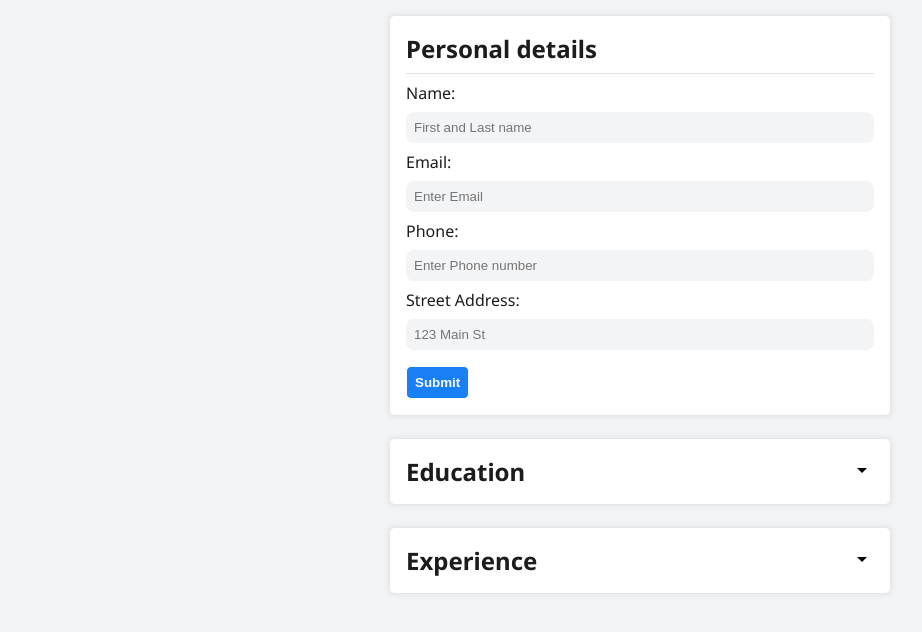
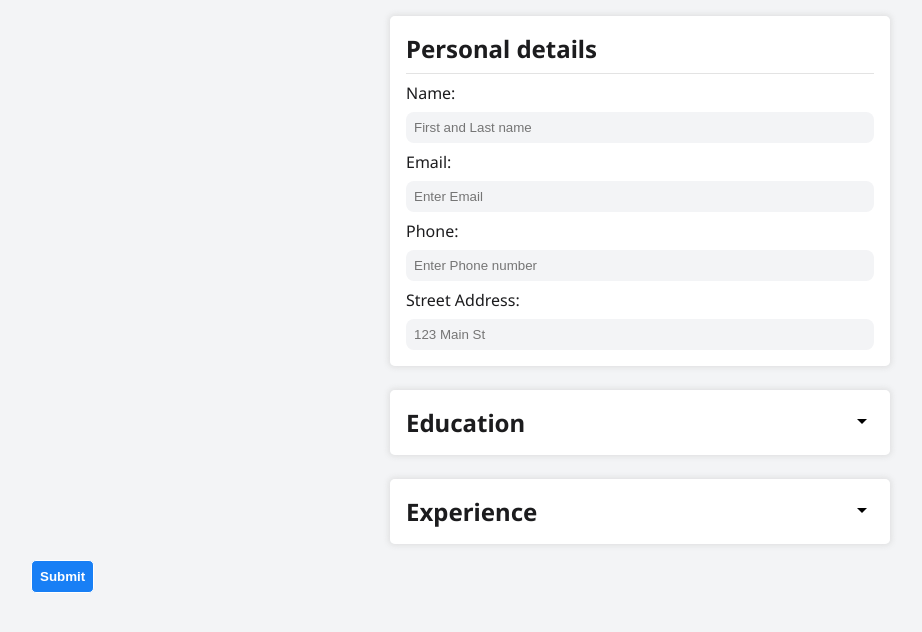
Before and after one commit to zololade/react-tut, a React (Vite) app: page / in a window 1280 px wide. Shown: the top 632 px of the page, without its empty margins (0-922 px from the left). Built offline with nearby package versions, Linux system fonts and the light colour scheme.

Commit message:
refactor: streamline visibility handling in Bio, Education, and Experience components; remove SubmitBtn logic from individual components

```diff
--- a/src/components/bio.tsx
+++ b/src/components/bio.tsx
@@ -1,7 +1,4 @@
-import type { visibility } from "../types/types";
-import { SubmitBtn } from "./form";
-
-function Bio({ btnVisibility }: { btnVisibility: visibility }) {
+function Bio() {
   return (
     <fieldset className="bio" aria-labelledby="contact-heading">
       <h2 id="contact-heading">Personal details</h2>
@@ -46,8 +43,6 @@ function Bio({ btnVisibility }: { btnVisibility: visibility }) {
         required
         placeholder="123 Main St"
       ></input>
-
-      {!btnVisibility.edu && !btnVisibility.exp ? <SubmitBtn /> : ""}
     </fieldset>
   );
 }
--- a/src/components/education.tsx
+++ b/src/components/education.tsx
@@ -1,7 +1,7 @@
 import type { visibility } from "../types/types";
-import { DropDownBtn, SubmitBtn } from "./form";
+import { DropDownBtn } from "./form";
 
-function Education({ btnVisibility, showBtn }: { btnVisibility: visibility; showBtn: () => void }) {
+function Education({ visibility, showBtn }: { visibility: visibility; showBtn: () => void }) {
   return (
     <fieldset className="edu" aria-labelledby="education-heading">
       <div className="header-group">
@@ -9,7 +9,7 @@ function Education({ btnVisibility, showBtn }: { btnVisibility: visibility; show
         <DropDownBtn showBtn={showBtn} />
       </div>
 
-      {btnVisibility.edu ? (
+      {visibility.edu ? (
         <>
           <hr />
           <label htmlFor="school">School: </label>
@@ -36,8 +36,6 @@ function Education({ btnVisibility, showBtn }: { btnVisibility: visibility; show
       ) : (
         ""
       )}
-
-      {btnVisibility.edu && !btnVisibility.exp ? <SubmitBtn /> : ""}
     </fieldset>
   );
 }
--- a/src/components/experience.tsx
+++ b/src/components/experience.tsx
@@ -1,13 +1,7 @@
 import type { visibility } from "../types/types";
-import { DropDownBtn, SubmitBtn } from "./form";
+import { DropDownBtn } from "./form";
 
-function Experience({
-  btnVisibility,
-  showBtn,
-}: {
-  btnVisibility: visibility;
-  showBtn: () => void;
-}) {
+function Experience({ visibility, showBtn }: { visibility: visibility; showBtn: () => void }) {
   return (
     <fieldset className="exp" aria-labelledby="experience-heading">
       <div className="header-group">
@@ -15,7 +9,7 @@ function Experience({
         <DropDownBtn showBtn={showBtn} />
       </div>
 
-      {btnVisibility.exp ? (
+      {visibility.exp ? (
         <>
           <hr />
           <label htmlFor="company">Company Name: </label>
@@ -45,8 +39,6 @@ function Experience({
       ) : (
         ""
       )}
-
-      {btnVisibility.exp ? <SubmitBtn /> : ""}
     </fieldset>
   );
 }
--- a/src/components/form.tsx
+++ b/src/components/form.tsx
@@ -24,23 +24,25 @@ function DropDownBtn({ showBtn }: { showBtn: () => void }) {
 }
 
 function Form({ handleSubmit }: FormProp) {
-  const [submitVisibility, setSubmitVisibility] = useState<visibility>({ edu: false, exp: false });
+  const [visibility, setVisibility] = useState<visibility>({ edu: false, exp: false });
 
   function updateVisibility(val: visibility) {
-    setSubmitVisibility(val);
+    setVisibility(val);
   }
 
   return (
     <form action="#" onSubmit={handleSubmit}>
-      <Bio btnVisibility={submitVisibility} />
+      <Bio />
       <Education
-        btnVisibility={submitVisibility}
-        showBtn={() => updateVisibility({ ...submitVisibility, edu: !submitVisibility.edu })}
+        visibility={visibility}
+        showBtn={() => updateVisibility({ ...visibility, edu: !visibility.edu })}
       />
       <Experience
-        btnVisibility={submitVisibility}
-        showBtn={() => updateVisibility({ ...submitVisibility, exp: !submitVisibility.exp })}
+        visibility={visibility}
+        showBtn={() => updateVisibility({ ...visibility, exp: !visibility.exp })}
       />
+
+      <SubmitBtn />
     </form>
   );
 }
```
